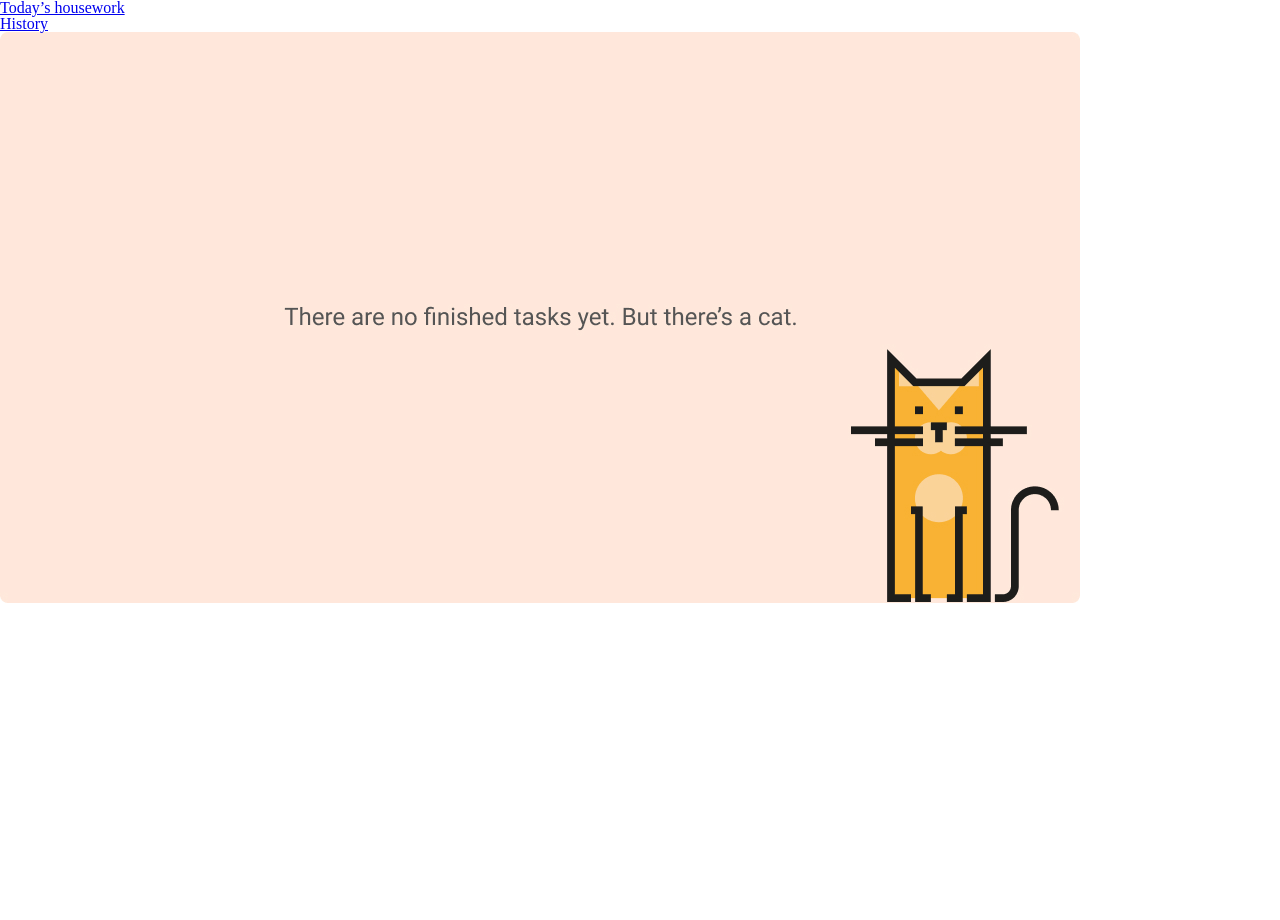
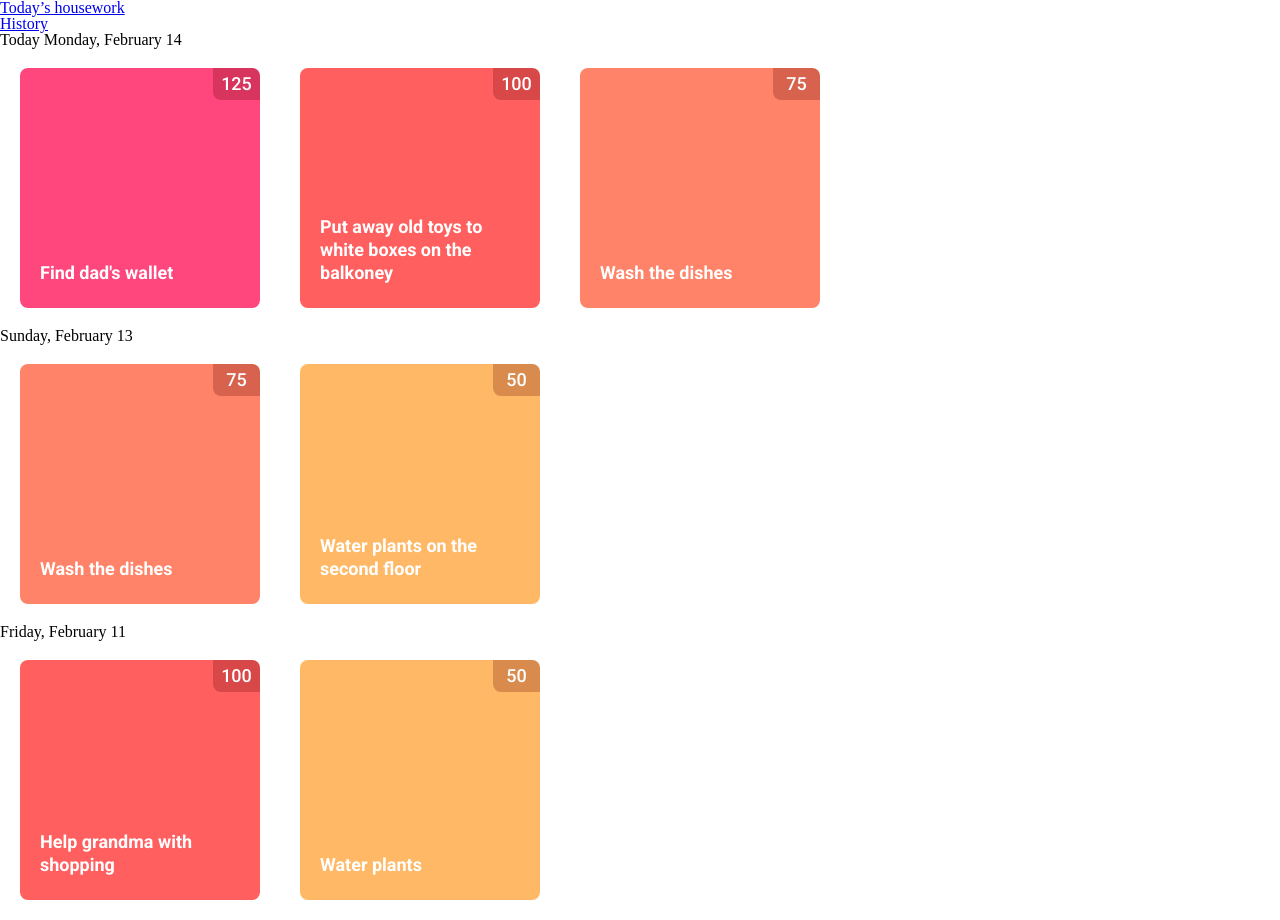
Before and after one commit to dkimd5/TaskManagerBW, a React app: page /history in a window 1280 px wide. Before the commit the page ends 800 px from the top, so only its background shows below. Built offline with nearby package versions, Linux system fonts and the light colour scheme.

Commit message:
firebase and firebase-react added

```diff
--- a/package.json
+++ b/package.json
@@ -38,6 +38,8 @@
     "@xstate/react": "^1.3.4",
     "bootstrap": "^4.6.0",
     "date-fns": "^2.22.1",
+    "firebase": "^8.6.7",
+    "firebase-react": "^1.0.3",
     "react": "^17.0.1",
     "react-bootstrap": "^1.6.1",
     "react-dom": "^17.0.1",
--- a/src/components/CardsList.js
+++ b/src/components/CardsList.js
@@ -21,19 +21,19 @@ const initialCards = [
 ];
 
 const cardsHistory = {
-   // [today]: [
-   //    { reward: 125, task: "Find dad's wallet", date: today },
-   //    { reward: 100, task: "Put away old toys to white boxes on the balkoney", date: today },
-   //    { reward: 75, task: "Wash the dishes", date: today },
-   // ],
-   // [yesterday]: [
-   //    { reward: 75, task: "Wash the dishes", date: yesterday },
-   //    { reward: 50, task: "Water plants on the second floor", date: yesterday },
-   // ],
-   // [beforeYesterday]: [
-   //    { reward: 100, task: "Help grandma with shopping", date: beforeYesterday },
-   //    { reward: 50, task: "Water plants", date: beforeYesterday },
-   // ]
+   [today]: [
+      { reward: 125, task: "Find dad's wallet", date: today },
+      { reward: 100, task: "Put away old toys to white boxes on the balkoney", date: today },
+      { reward: 75, task: "Wash the dishes", date: today },
+   ],
+   [yesterday]: [
+      { reward: 75, task: "Wash the dishes", date: yesterday },
+      { reward: 50, task: "Water plants on the second floor", date: yesterday },
+   ],
+   [beforeYesterday]: [
+      { reward: 100, task: "Help grandma with shopping", date: beforeYesterday },
+      { reward: 50, task: "Water plants", date: beforeYesterday },
+   ]
 }
 
 
```
Also changed, not shown: 1 other file (tests, documents, lock files or other folders).
